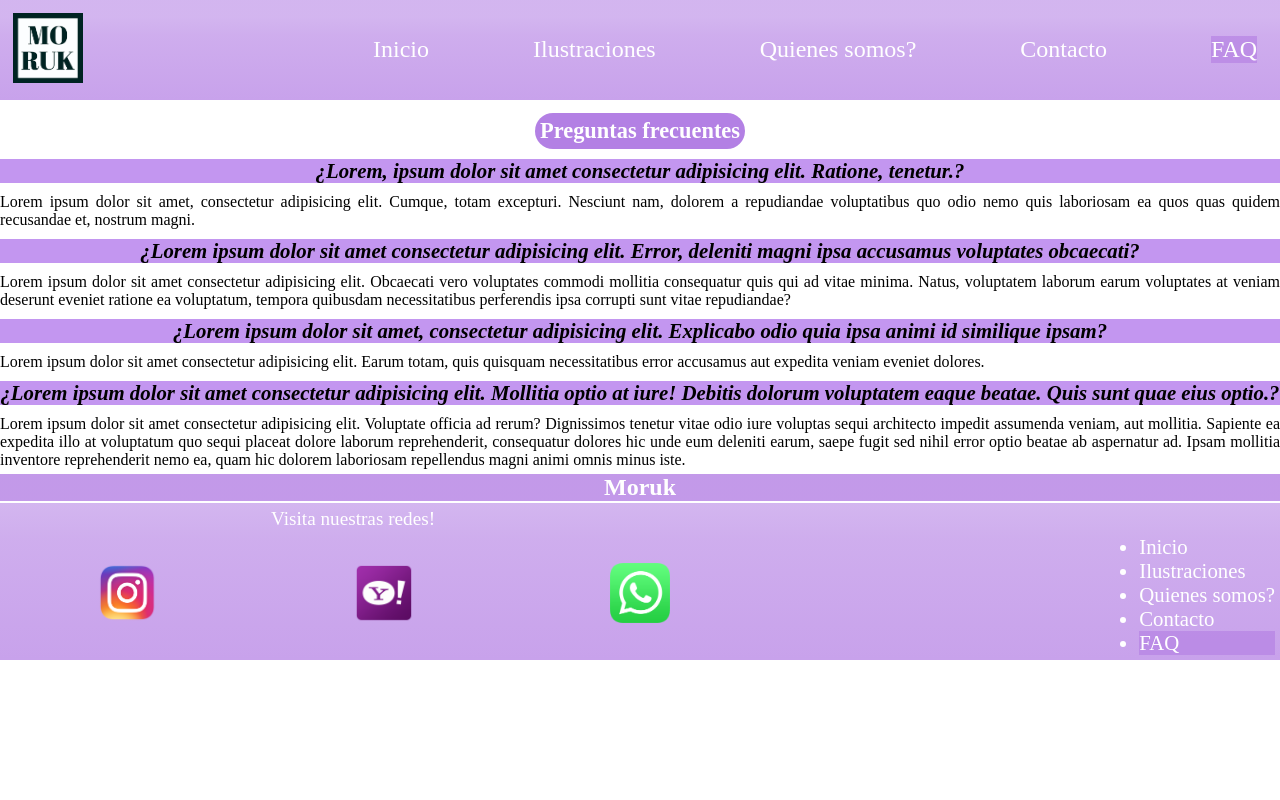
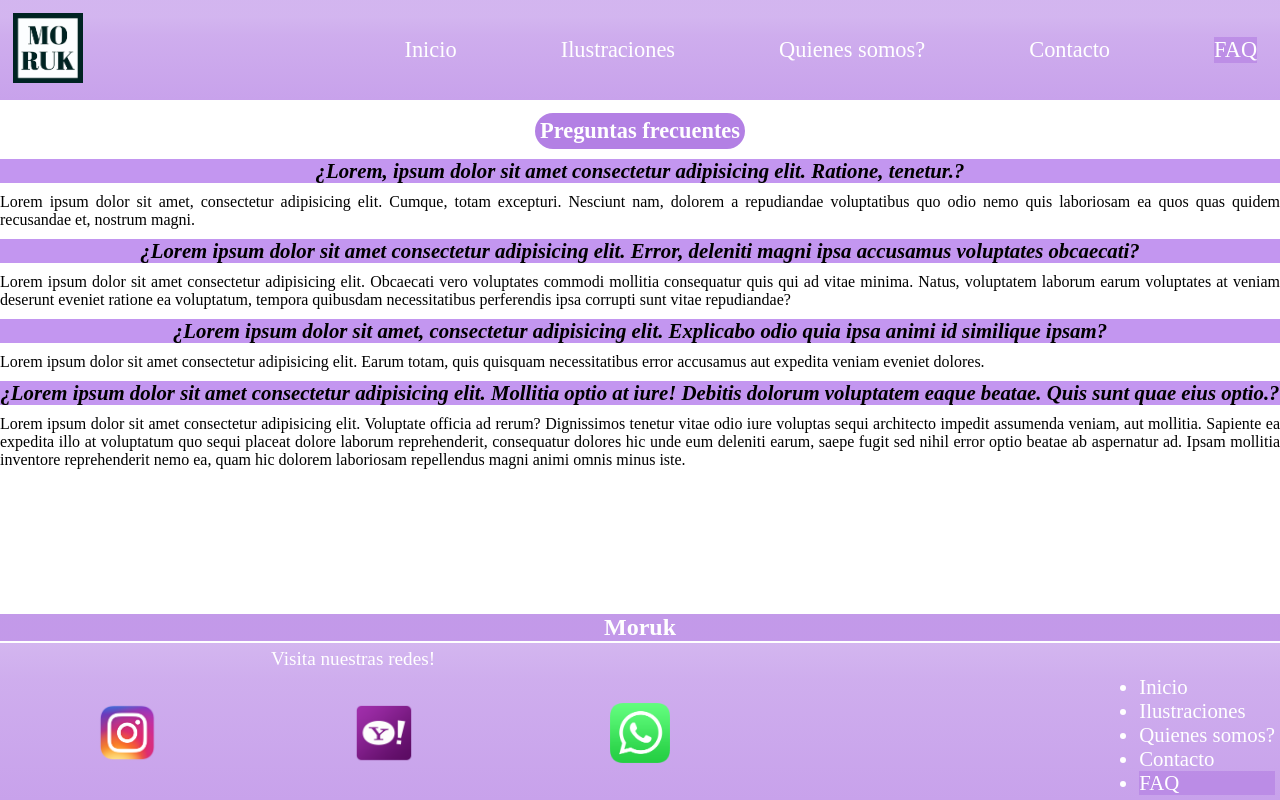
Before and after one commit to jonathangd9700/myfirstssteps, a plain HTML site: page pages/faq.html in a window 1280 px wide. Drawn offline with Linux system fonts and the light colour scheme; a web font is replaced by a local one.

Commit message:
Error en class = container__grid--auto debia borrarse

```diff
--- a/pages/faq.html
+++ b/pages/faq.html
@@ -9,7 +9,7 @@
         <title>Moruk</title>
     </head>
     <body>
-        <div class="container__grid--auto">
+        <div class="container__grid">
             <!-- MENU DE NAVEGACION -->
         <header class="container__header">
             <nav>
--- a/styles/style.css
+++ b/styles/style.css
@@ -156,7 +156,7 @@ h2{
         }
         .container__header li{
             margin: 0 10px 0 90px;
-            font-size: 1.5rem;
+            font-size: 1.4rem;
 
         }
 }
```
Also changed, not shown: pages/products.html (+1 -1 lines).
